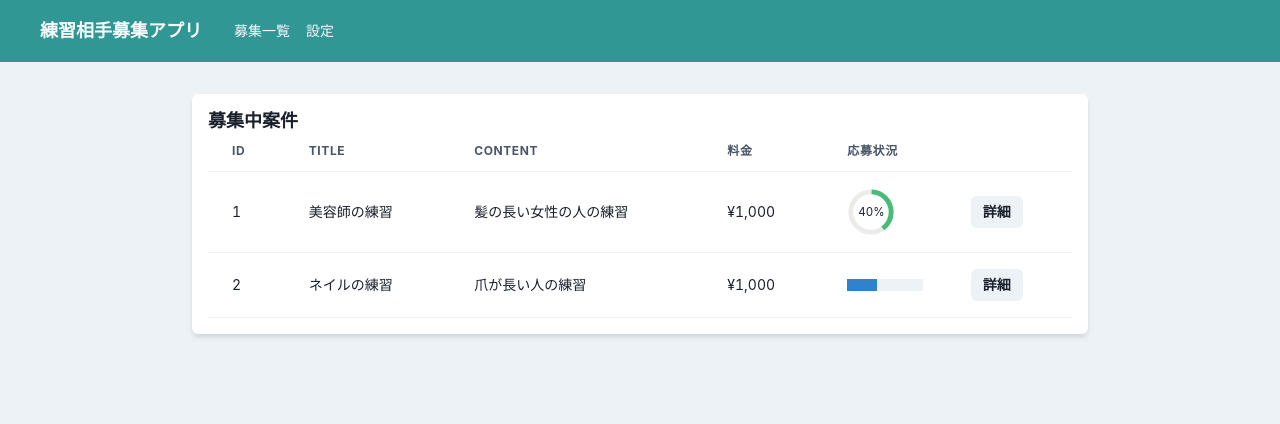
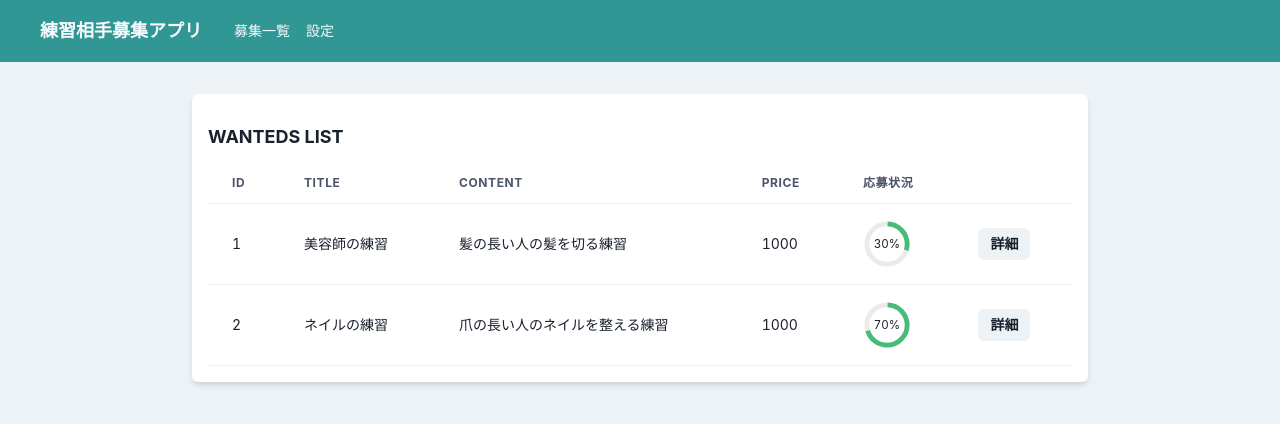
Before and after one commit to nakashi120/practice-partner, a React (Create React App) app: page /wanteds in a window 1280 px wide. Shown: the top 424 px of the page. Built offline with nearby package versions, Linux system fonts and the light colour scheme.

Commit message:
create mapping function for table contents

```diff
--- a/src/components/pages/Wanteds.tsx
+++ b/src/components/pages/Wanteds.tsx
@@ -14,61 +14,76 @@ import {
   Tr,
 } from "@chakra-ui/react"
 import { memo, useCallback, VFC } from "react"
-import { Link, useHistory } from "react-router-dom"
+import { useHistory } from "react-router-dom"
+
+const sampleData = [
+  {
+    id: 1,
+    title: "美容師の練習",
+    content: "髪の長い人の髪を切る練習",
+    price: 1000,
+    totalNum: 10,
+    applicationNum: 3,
+  },
+  {
+    id: 2,
+    title: "ネイルの練習",
+    content: "爪の長い人のネイルを整える練習",
+    price: 1000,
+    totalNum: 10,
+    applicationNum: 7,
+  },
+]
 
 export const Wanteds: VFC = memo(() => {
   const history = useHistory()
 
-  const onClickDetail = useCallback(() => history.push("/wanteds/100"), [
-    history,
-  ])
+  const onClickDetail = useCallback(
+    (id: number) => history.push(`/wanteds/${id}`),
+    [history]
+  )
 
   return (
     <Flex align="center" justify="center" margin={8}>
       <Box bg="white" w="4xl" p={4} borderRadius="md" shadow="md">
-        <Heading fontSize="lg">募集中案件</Heading>
+        <Heading fontSize="lg" my={4}>
+          WANTEDS LIST
+        </Heading>
         <Table fontSize="sm">
           <Thead>
             <Tr>
               <Th>ID</Th>
               <Th>TITLE</Th>
               <Th>CONTENT</Th>
-              <Th>料金</Th>
+              <Th>PRICE</Th>
               <Th>応募状況</Th>
               <Th></Th>
             </Tr>
           </Thead>
           <Tbody>
+            {sampleData.map((data) => (
               <Tr>
-              <Td>1</Td>
-              <Td>美容師の練習</Td>
-              <Td>髪の長い女性の人の練習</Td>
-              <Td>¥1,000</Td>
+                <Td>{data.id}</Td>
+                <Td>{data.title}</Td>
+                <Td>{data.content}</Td>
+                <Td>{data.price}</Td>
                 <Td>
-                <CircularProgress value={40} color="green.400">
-                  <CircularProgressLabel>40%</CircularProgressLabel>
+                  <CircularProgress
+                    value={(data.applicationNum / data.totalNum) * 100}
+                    color="green.400"
+                  >
+                    <CircularProgressLabel>{`${
+                      (data.applicationNum / data.totalNum) * 100
+                    }%`}</CircularProgressLabel>
                   </CircularProgress>
                 </Td>
                 <Td>
-                <Button size="sm" onClick={onClickDetail}>
+                  <Button size="sm" onClick={() => onClickDetail(data.id)}>
                     詳細
                   </Button>
                 </Td>
               </Tr>
-            <Tr>
-              <Td>2</Td>
-              <Td>ネイルの練習</Td>
-              <Td>爪が長い人の練習</Td>
-              <Td>¥1,000</Td>
-              <Td>
-                <Progress value={40} />
-              </Td>
-              <Td>
-                <Button size="sm" onClick={onClickDetail}>
-                  詳細
-                </Button>
-              </Td>
-            </Tr>
+            ))}
           </Tbody>
         </Table>
       </Box>
```
Lines whose indentation alone changed are shown as unchanged.
